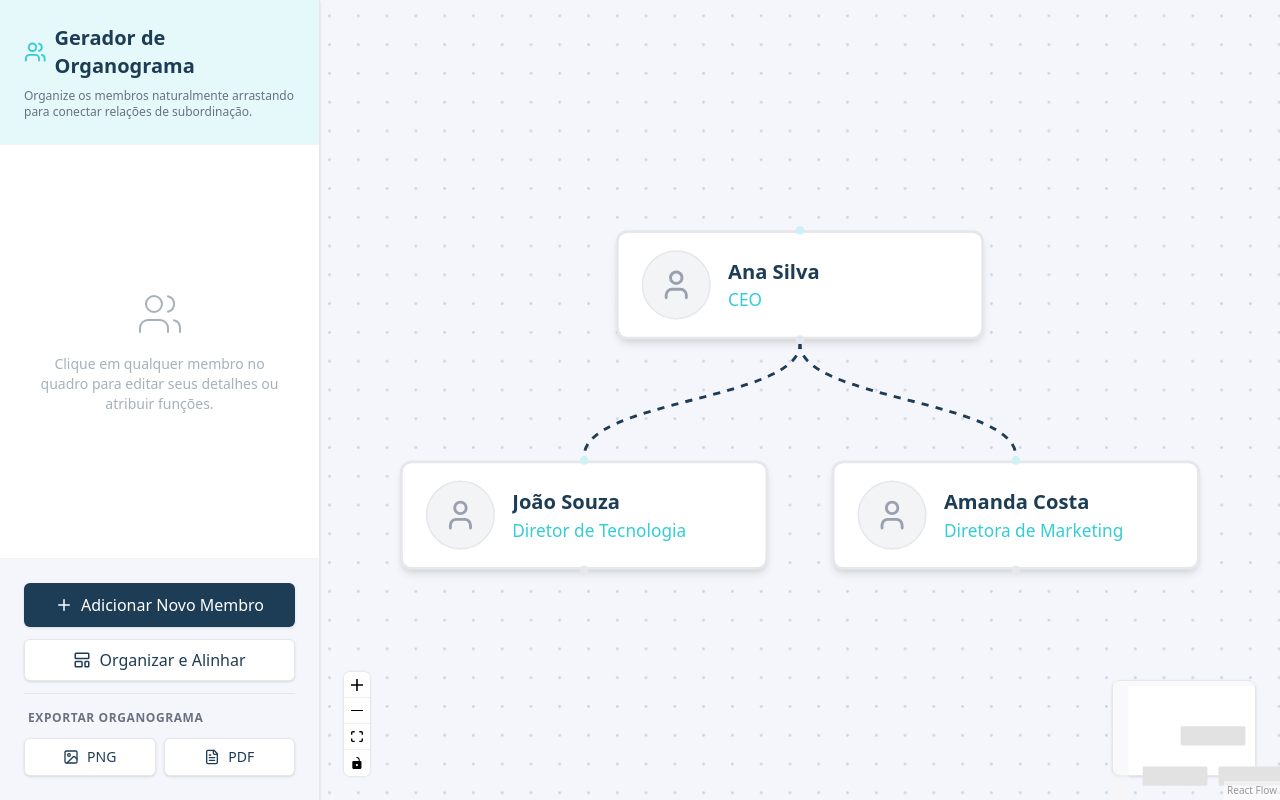
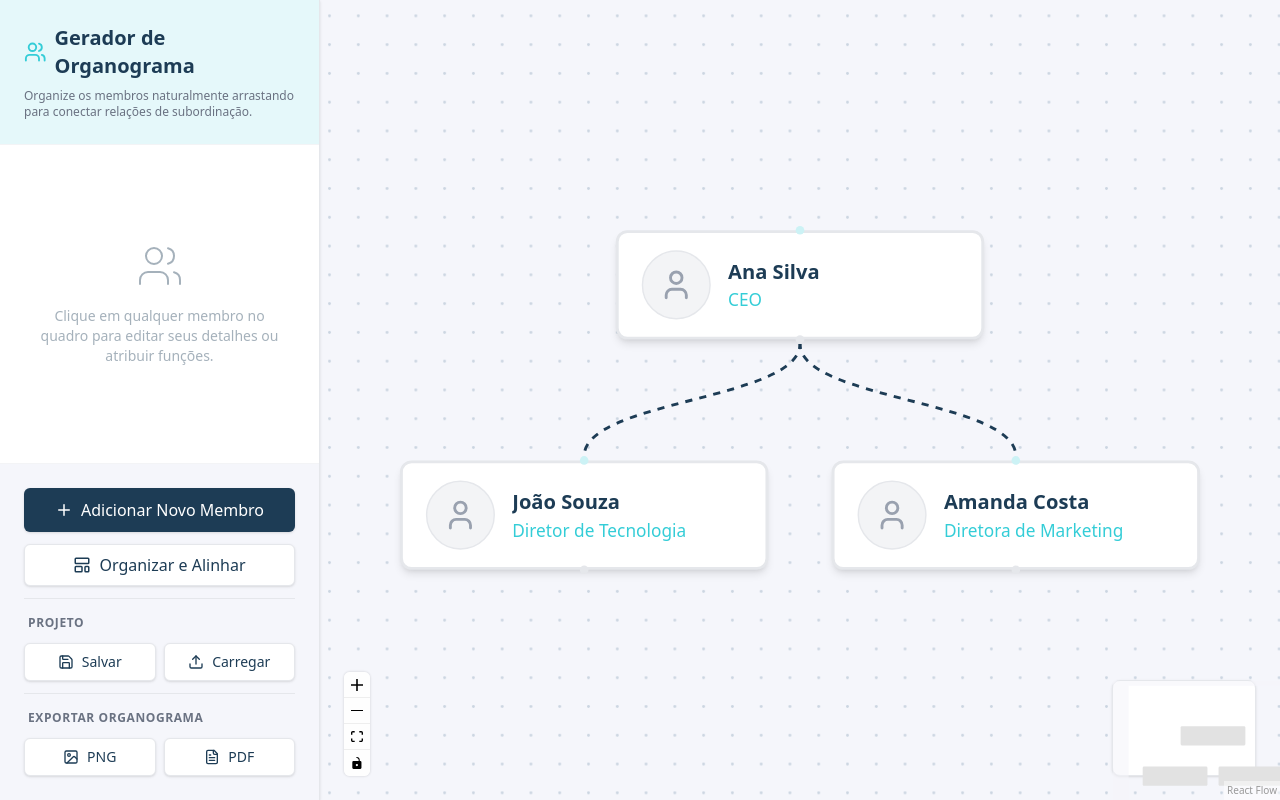
Before and after one commit to JuliandroR/Gerador-de-organograma, a React (Vite) app: page / in a window 1280 px wide. Built offline with nearby package versions, Linux system fonts and the light colour scheme.

Commit message:
feat: add project import and export functionality
Implement JSON import/export features to allow users to save and resume organizational chart projects.

```diff
--- a/src/App.tsx
+++ b/src/App.tsx
@@ -18,7 +18,7 @@ import '@xyflow/react/dist/style.css';
 import { v4 as uuidv4 } from 'uuid';
 import { toPng, toJpeg } from 'html-to-image';
 import jsPDF from 'jspdf';
-import { Download, Image as ImageIcon, FileText, Plus, Users, Trash2, LayoutTemplate } from 'lucide-react';
+import { Download, Image as ImageIcon, FileText, Plus, Users, Trash2, LayoutTemplate, Save, Upload } from 'lucide-react';
 
 import { MemberNode } from './components/MemberNode';
 import { getLayoutedElements } from './lib/layout';
@@ -231,6 +231,42 @@ function Flow() {
     }, 300);
   };
 
+  const exportProject = () => {
+    const data = JSON.stringify({ nodes, edges }, null, 2);
+    const blob = new Blob([data], { type: 'application/json' });
+    const url = URL.createObjectURL(blob);
+    const a = document.createElement('a');
+    a.href = url;
+    a.download = 'org-chart-project.json';
+    a.click();
+    URL.revokeObjectURL(url);
+  };
+
+  const importProject = (event: React.ChangeEvent<HTMLInputElement>) => {
+    const file = event.target.files?.[0];
+    if (!file) return;
+
+    const reader = new FileReader();
+    reader.onload = (e) => {
+      try {
+        const content = e.target?.result as string;
+        const data = JSON.parse(content);
+        if (data.nodes && data.edges) {
+          setNodes(data.nodes);
+          setEdges(data.edges);
+          setTimeout(() => fitView({ padding: 0.2 }), 50);
+        } else {
+          alert("Arquivo de projeto inválido.");
+        }
+      } catch (err) {
+        alert("Erro ao ler o arquivo de projeto.");
+      }
+    };
+    reader.readAsText(file);
+    // Reset the input so the same file can be loaded again if needed
+    event.target.value = '';
+  };
+
   return (
     <div className="w-full h-screen flex bg-[#f5f6fb] overflow-hidden font-sans">
       {/* Left Sidebar - Editing Controls */}
@@ -376,6 +412,24 @@ function Flow() {
           </button>
 
           <div className="pt-4 mt-2 border-t border-gray-200">
+            <p className="text-xs font-semibold text-gray-500 uppercase tracking-wider mb-3 px-1">Projeto</p>
+            <div className="grid grid-cols-2 gap-2">
+              <button
+                onClick={exportProject}
+                className="py-2 px-3 bg-white hover:bg-[#f5f6fb] border border-gray-200 text-[#1d3c55] text-sm font-medium rounded-md shadow-sm transition-colors flex items-center justify-center gap-2"
+              >
+                <Save size={16} />
+                Salvar
+              </button>
+              <label className="py-2 px-3 bg-white hover:bg-[#f5f6fb] border border-gray-200 text-[#1d3c55] text-sm font-medium rounded-md shadow-sm transition-colors flex items-center justify-center gap-2 cursor-pointer">
+                <Upload size={16} />
+                Carregar
+                <input type="file" accept=".json" className="hidden" onChange={importProject} />
+              </label>
+            </div>
+          </div>
+
+          <div className="pt-4 mt-2 border-t border-gray-200">
             <p className="text-xs font-semibold text-gray-500 uppercase tracking-wider mb-3 px-1">Exportar Organograma</p>
             <div className="grid grid-cols-2 gap-2">
               <button
```
